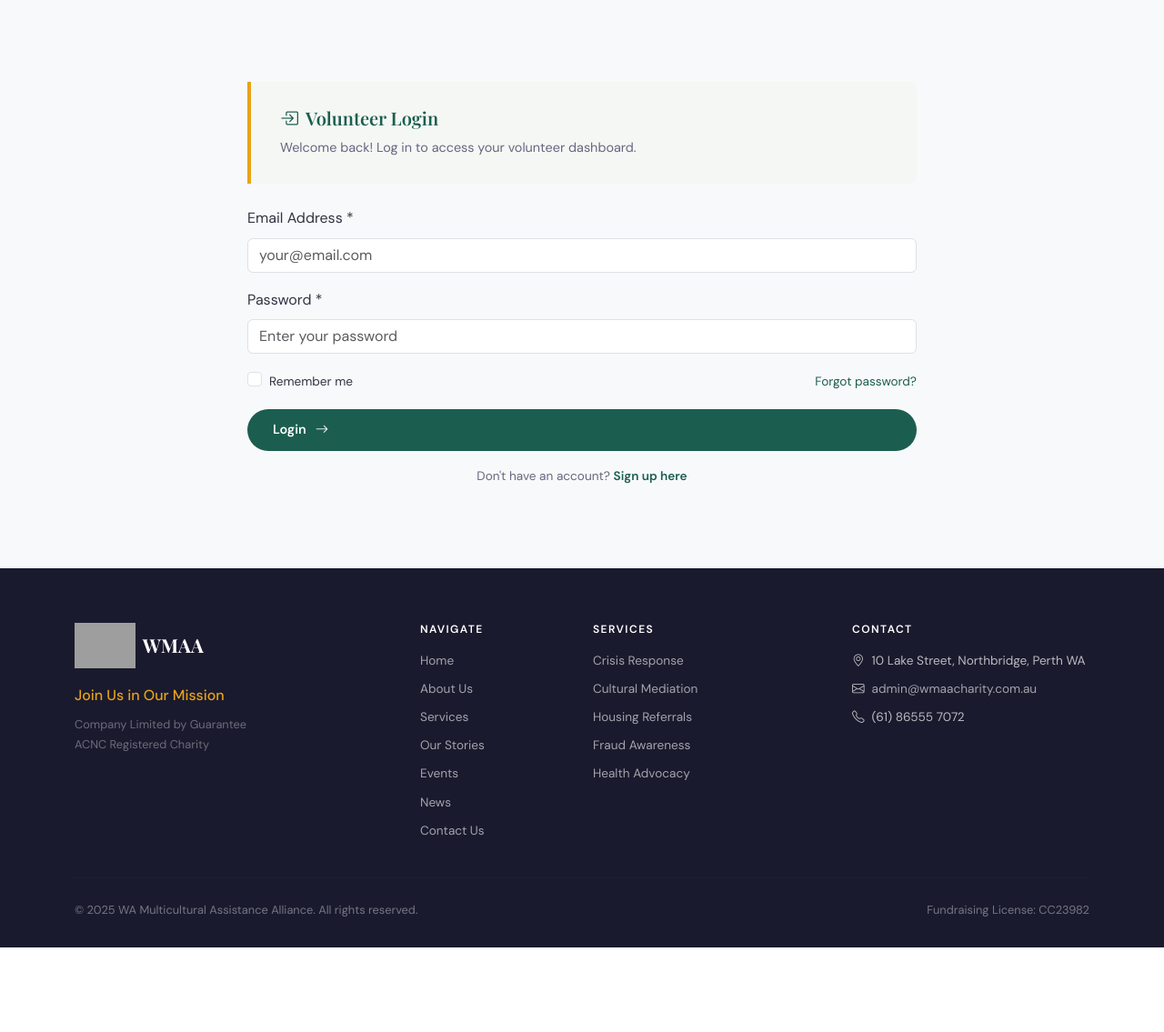
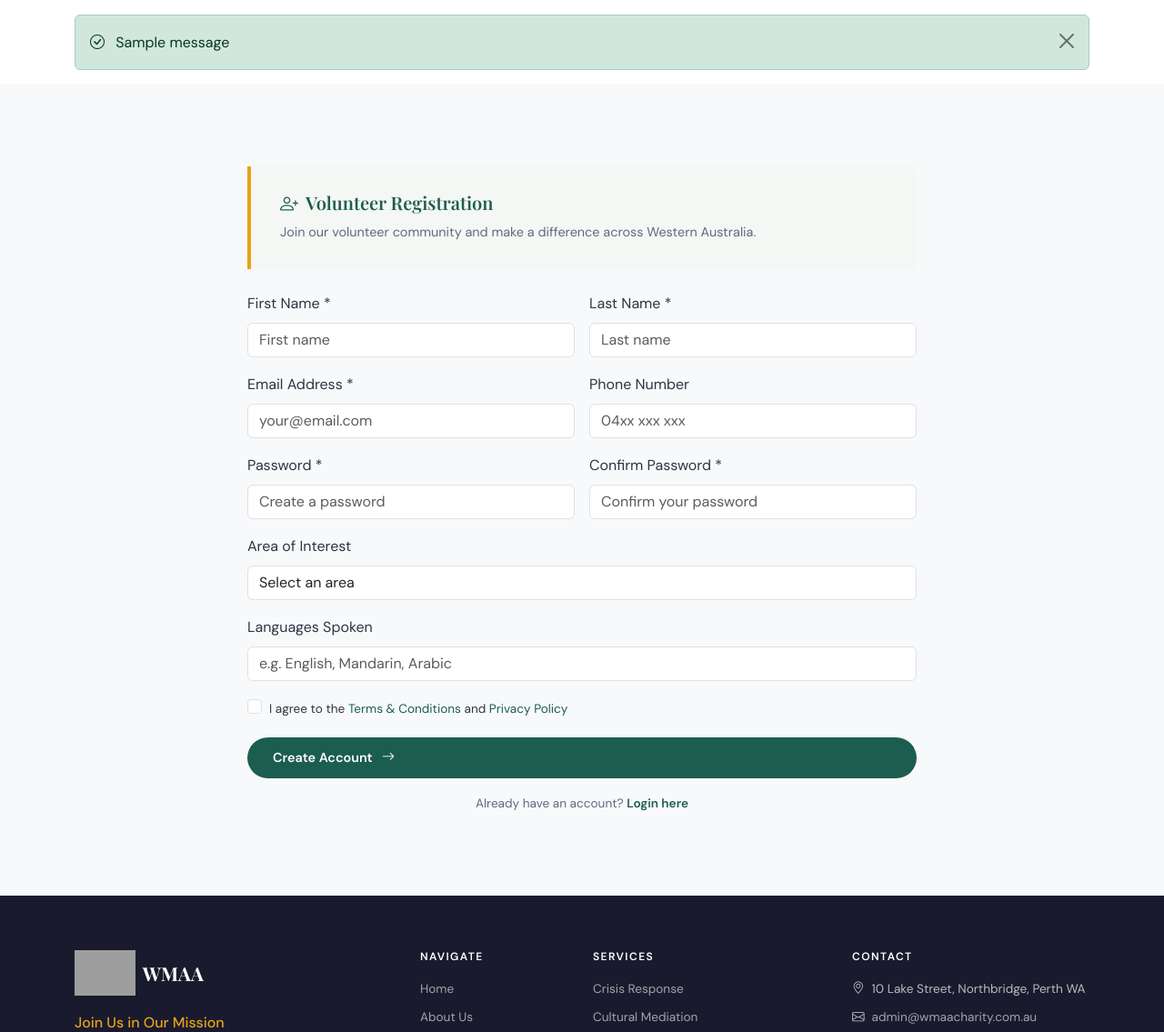
Before and after one commit to Harpreet-Personal/WMAA-Website-Project, a Flask app: page /volunteer?tab=signup in a window 1280 px wide. Shown: the part 311-1446 px from the top of the page at 91% size. Before the commit the page ends 1353 px from the top, so only its background shows below. Run offline with Flask 3, Linux system fonts and the light colour scheme; tables that the repository leaves empty hold one stand-in row (values such as "Sample post"); one stand-in notice (Sample message) is shown; grey boxes are pictures that could not be loaded.

Commit message:
feat: implement signup route with validation and password hashing

```diff
--- a/app.py
+++ b/app.py
@@ -82,6 +82,51 @@ def set_language(lang):
 def volunteer():
     return render_template("volunteer.html")
 
+@app.route("/signup", methods=["GET", "POST"])
+def signup():
+    if request.method == "POST":
+        first_name = request.form.get("first_name", "").strip()
+        last_name  = request.form.get("last_name", "").strip()
+        email      = request.form.get("email", "").strip().lower()
+        password   = request.form.get("password", "")
+        confirm_pw = request.form.get("confirm_password", "")
+        phone      = request.form.get("phone", "").strip() or None
+        area       = request.form.get("area_of_interest", "") or None
+        languages  = request.form.get("languages", "").strip() or None
+
+        if not first_name or not last_name:
+            flash("Please enter your full name.", "error")
+            return redirect(url_for("volunteer") + "?tab=signup")
+
+        if len(password) < 8:
+            flash("Password must be at least 8 characters.", "error")
+            return redirect(url_for("volunteer") + "?tab=signup")
+
+        if password != confirm_pw:
+            flash("Passwords do not match.", "error")
+            return redirect(url_for("volunteer") + "?tab=signup")
+
+        if User.query.filter_by(email=email).first():
+            flash("An account with that email already exists.", "error")
+            return redirect(url_for("volunteer") + "?tab=signup")
+
+        new_user = User(
+            first_name       = first_name,
+            last_name        = last_name,
+            email            = email,
+            password_hash    = generate_password_hash(password),
+            phone            = phone,
+            area_of_interest = area,
+            languages        = languages
+        )
+        db.session.add(new_user)
+        db.session.commit()
+
+        flash("Account created successfully! Please sign in.", "success")
+        return redirect(url_for("volunteer"))
+
+    return redirect(url_for("volunteer") + "?tab=signup")
+
 @app.route("/forgot-password")
 def forgot_password():
     return render_template("forgot-password.html")
--- a/templates/volunteer.html
+++ b/templates/volunteer.html
@@ -7,9 +7,24 @@
     <div class="container">
       <p class="section-eyebrow light">Get Involved</p>
       <h1 class="page-banner-title">Volunteer Portal</h1>
-      <nav aria-label="breadcrumb"><ol class="breadcrumb"><li class="breadcrumb-item"><a href="index.html">Home</a></li><li class="breadcrumb-item active">Volunteer</li></ol></nav>
+      <nav aria-label="breadcrumb"><ol class="breadcrumb"><li class="breadcrumb-item"><a href="{{ url_for('home') }}">Home</a></li><li class="breadcrumb-item active">Volunteer</li></ol></nav>
     </div>
   </div>
+
+  <!-- FLASH MESSAGES -->
+  {% with messages = get_flashed_messages(with_categories=true) %}
+    {% if messages %}
+      <div class="container mt-3">
+        {% for category, message in messages %}
+          <div class="alert alert-{{ 'danger' if category == 'error' else category }} alert-dismissible fade show" role="alert">
+            <i class="bi bi-{{ 'exclamation-circle' if category == 'error' else 'check-circle' }} me-2"></i>
+            {{ message }}
+            <button type="button" class="btn-close" data-bs-dismiss="alert"></button>
+          </div>
+        {% endfor %}
+      </div>
+    {% endif %}
+  {% endwith %}
 
   <!-- AUTH SECTION -->
   <section class="section-padding bg-light">
@@ -23,15 +38,15 @@
               <h5><i class="bi bi-box-arrow-in-right me-2"></i>Volunteer Login</h5>
               <p class="mb-0" style="color:var(--clr-muted); font-size:.9rem;">Welcome back! Log in to access your volunteer dashboard.</p>
             </div>
-            <form novalidate>
+            <form method="POST" action="/signin" novalidate>
               <div class="row g-3">
                 <div class="col-12">
                   <label class="form-label">Email Address *</label>
-                  <input type="email" class="form-control" placeholder="your@email.com" required />
+                  <input type="email" name="email" class="form-control" placeholder="your@email.com" required />
                 </div>
                 <div class="col-12">
                   <label class="form-label">Password *</label>
-                  <input type="password" class="form-control" placeholder="Enter your password" required />
+                  <input type="password" name="password" class="form-control" placeholder="Enter your password" required />
                 </div>
                 <div class="col-12 d-flex justify-content-between align-items-center">
                   <div class="form-check">
@@ -41,7 +56,7 @@
                   <a href="{{ url_for('forgot_password') }}" style="font-size:.85rem; color:var(--clr-primary);">Forgot password?</a>
                 </div>
                 <div class="col-12">
-                  <a href="{{ url_for('dashboard') }}" class="btn btn-primary-green w-100">Login <i class="bi bi-arrow-right ms-1"></i></a>
+                  <button type="submit" class="btn btn-primary-green w-100">Login <i class="bi bi-arrow-right ms-1"></i></button>
                 </div>
                 <div class="col-12 text-center" style="font-size:.85rem; color:var(--clr-muted);">
                   Don't have an account? <a href="#" onclick="showTab('signup')" style="color:var(--clr-primary); font-weight:600;">Sign up here</a>
@@ -56,35 +71,35 @@
               <h5><i class="bi bi-person-plus me-2"></i>Volunteer Registration</h5>
               <p class="mb-0" style="color:var(--clr-muted); font-size:.9rem;">Join our volunteer community and make a difference across Western Australia.</p>
             </div>
-            <form novalidate>
+            <form method="POST" action="/signup" novalidate>
               <div class="row g-3">
                 <div class="col-md-6">
                   <label class="form-label">First Name *</label>
-                  <input type="text" class="form-control" placeholder="First name" required />
+                  <input type="text" name="first_name" class="form-control" placeholder="First name" required />
                 </div>
                 <div class="col-md-6">
                   <label class="form-label">Last Name *</label>
-                  <input type="text" class="form-control" placeholder="Last name" required />
+                  <input type="text" name="last_name" class="form-control" placeholder="Last name" required />
                 </div>
                 <div class="col-md-6">
                   <label class="form-label">Email Address *</label>
-                  <input type="email" class="form-control" placeholder="your@email.com" required />
+                  <input type="email" name="email" class="form-control" placeholder="your@email.com" required />
                 </div>
                 <div class="col-md-6">
                   <label class="form-label">Phone Number</label>
-                  <input type="tel" class="form-control" placeholder="04xx xxx xxx" />
+                  <input type="tel" name="phone" class="form-control" placeholder="04xx xxx xxx" />
                 </div>
                 <div class="col-md-6">
                   <label class="form-label">Password *</label>
-                  <input type="password" class="form-control" placeholder="Create a password" required />
+                  <input type="password" name="password" class="form-control" placeholder="Create a password" required />
                 </div>
                 <div class="col-md-6">
                   <label class="form-label">Confirm Password *</label>
-                  <input type="password" class="form-control" placeholder="Confirm your password" required />
+                  <input type="password" name="confirm_password" class="form-control" placeholder="Confirm your password" required />
                 </div>
                 <div class="col-12">
                   <label class="form-label">Area of Interest</label>
-                  <select class="form-control">
+                  <select name="area_of_interest" class="form-control">
                     <option value="">Select an area</option>
                     <option>Crisis Response Support</option>
                     <option>Cultural Mediation</option>
@@ -97,7 +112,7 @@
                 </div>
                 <div class="col-12">
                   <label class="form-label">Languages Spoken</label>
-                  <input type="text" class="form-control" placeholder="e.g. English, Mandarin, Arabic" />
+                  <input type="text" name="languages" class="form-control" placeholder="e.g. English, Mandarin, Arabic" />
                 </div>
                 <div class="col-12">
                   <div class="form-check">
@@ -126,22 +141,64 @@
   <footer class="site-footer">
     <div class="container">
       <div class="row g-4 align-items-start">
-        <div class="col-lg-4"><div class="d-flex align-items-center gap-2 mb-3"><img src="https://static.wixstatic.com/media/848b67_6e855971355b428b9e360cd85d651ff0~mv2.png/v1/fill/w_172,h_179,al_c,q_85,usm_0.66_1.00_0.01,enc_avif,quality_auto/848b67_6e855971355b428b9e360cd85d651ff0~mv2.png" alt="WMAA" height="50" /><span class="footer-brand">WMAA</span></div><p class="footer-tagline">Join Us in Our Mission</p><p class="footer-small">Company Limited by Guarantee<br />ACNC Registered Charity</p></div>
-        <div class="col-lg-2 col-6"><h6 class="footer-heading">Navigate</h6><ul class="footer-links"><li><a href="index.html">Home</a></li><li><a href="about.html">About Us</a></li><li><a href="services.html">Services</a></li><li><a href="stories.html">Our Stories</a></li><li><a href="events.html">Events</a></li><li><a href="news.html">News</a></li><li><a href="contact.html">Contact Us</a></li></ul></div>
-        <div class="col-lg-3 col-6"><h6 class="footer-heading">Services</h6><ul class="footer-links"><li><a href="services.html#crisis">Crisis Response</a></li><li><a href="services.html#mediation">Cultural Mediation</a></li><li><a href="services.html#housing">Housing Referrals</a></li><li><a href="services.html#fraud">Fraud Awareness</a></li><li><a href="services.html#health">Health Advocacy</a></li></ul></div>
-        <div class="col-lg-3"><h6 class="footer-heading">Contact</h6><ul class="footer-links"><li><i class="bi bi-geo-alt"></i> 10 Lake Street, Northbridge, Perth WA</li><li><i class="bi bi-envelope"></i> <a href="mailto:admin@wmaacharity.com.au">admin@wmaacharity.com.au</a></li><li><i class="bi bi-telephone"></i> (61) 86555 7072</li></ul></div>
+        <div class="col-lg-4">
+          <div class="d-flex align-items-center gap-2 mb-3">
+            <img src="https://static.wixstatic.com/media/848b67_6e855971355b428b9e360cd85d651ff0~mv2.png/v1/fill/w_172,h_179,al_c,q_85,usm_0.66_1.00_0.01,enc_avif,quality_auto/848b67_6e855971355b428b9e360cd85d651ff0~mv2.png" alt="WMAA" height="50" />
+            <span class="footer-brand">WMAA</span>
+          </div>
+          <p class="footer-tagline">Join Us in Our Mission</p>
+          <p class="footer-small">Company Limited by Guarantee<br />ACNC Registered Charity</p>
+        </div>
+        <div class="col-lg-2 col-6">
+          <h6 class="footer-heading">Navigate</h6>
+          <ul class="footer-links">
+            <li><a href="{{ url_for('home') }}">Home</a></li>
+            <li><a href="{{ url_for('about') }}">About Us</a></li>
+            <li><a href="{{ url_for('services') }}">Services</a></li>
+            <li><a href="{{ url_for('stories') }}">Our Stories</a></li>
+            <li><a href="{{ url_for('events') }}">Events</a></li>
+            <li><a href="{{ url_for('news') }}">News</a></li>
+            <li><a href="{{ url_for('contact') }}">Contact Us</a></li>
+          </ul>
+        </div>
+        <div class="col-lg-3 col-6">
+          <h6 class="footer-heading">Services</h6>
+          <ul class="footer-links">
+            <li><a href="{{ url_for('services') }}#crisis">Crisis Response</a></li>
+            <li><a href="{{ url_for('services') }}#mediation">Cultural Mediation</a></li>
+            <li><a href="{{ url_for('services') }}#housing">Housing Referrals</a></li>
+            <li><a href="{{ url_for('services') }}#fraud">Fraud Awareness</a></li>
+            <li><a href="{{ url_for('services') }}#health">Health Advocacy</a></li>
+          </ul>
+        </div>
+        <div class="col-lg-3">
+          <h6 class="footer-heading">Contact</h6>
+          <ul class="footer-links">
+            <li><i class="bi bi-geo-alt"></i> 10 Lake Street, Northbridge, Perth WA</li>
+            <li><i class="bi bi-envelope"></i> <a href="mailto:admin@wmaacharity.com.au">admin@wmaacharity.com.au</a></li>
+            <li><i class="bi bi-telephone"></i> (61) 86555 7072</li>
+          </ul>
+        </div>
       </div>
       <hr class="footer-divider" />
-      <div class="d-flex flex-wrap justify-content-between align-items-center"><p class="footer-copy mb-0">&copy; 2025 WA Multicultural Assistance Alliance. All rights reserved.</p><p class="footer-copy mb-0">Fundraising License: CC23982</p></div>
+      <div class="d-flex flex-wrap justify-content-between align-items-center">
+        <p class="footer-copy mb-0">&copy; 2025 WA Multicultural Assistance Alliance. All rights reserved.</p>
+        <p class="footer-copy mb-0">Fundraising License: CC23982</p>
+      </div>
     </div>
   </footer>
 
   <button id="backToTop" class="back-to-top" aria-label="Back to top"><i class="bi bi-arrow-up"></i></button>
-<script>
+
+  <script>
     function showTab(tab) {
       document.getElementById('loginForm').style.display = tab === 'login' ? 'block' : 'none';
       document.getElementById('signupForm').style.display = tab === 'signup' ? 'block' : 'none';
     }
+
+    if (window.location.search.includes('tab=signup')) {
+      showTab('signup');
+    }
   </script>
 
 {% endblock %}
```
